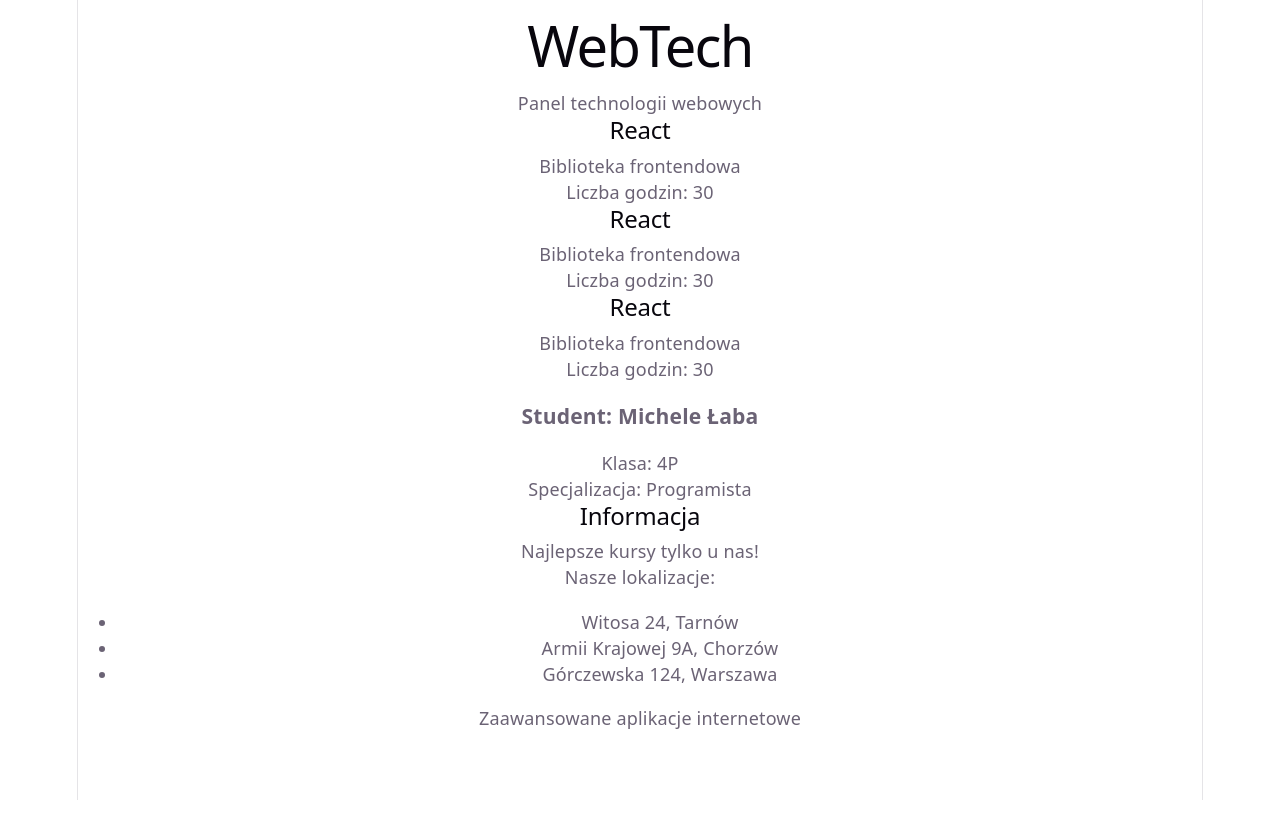
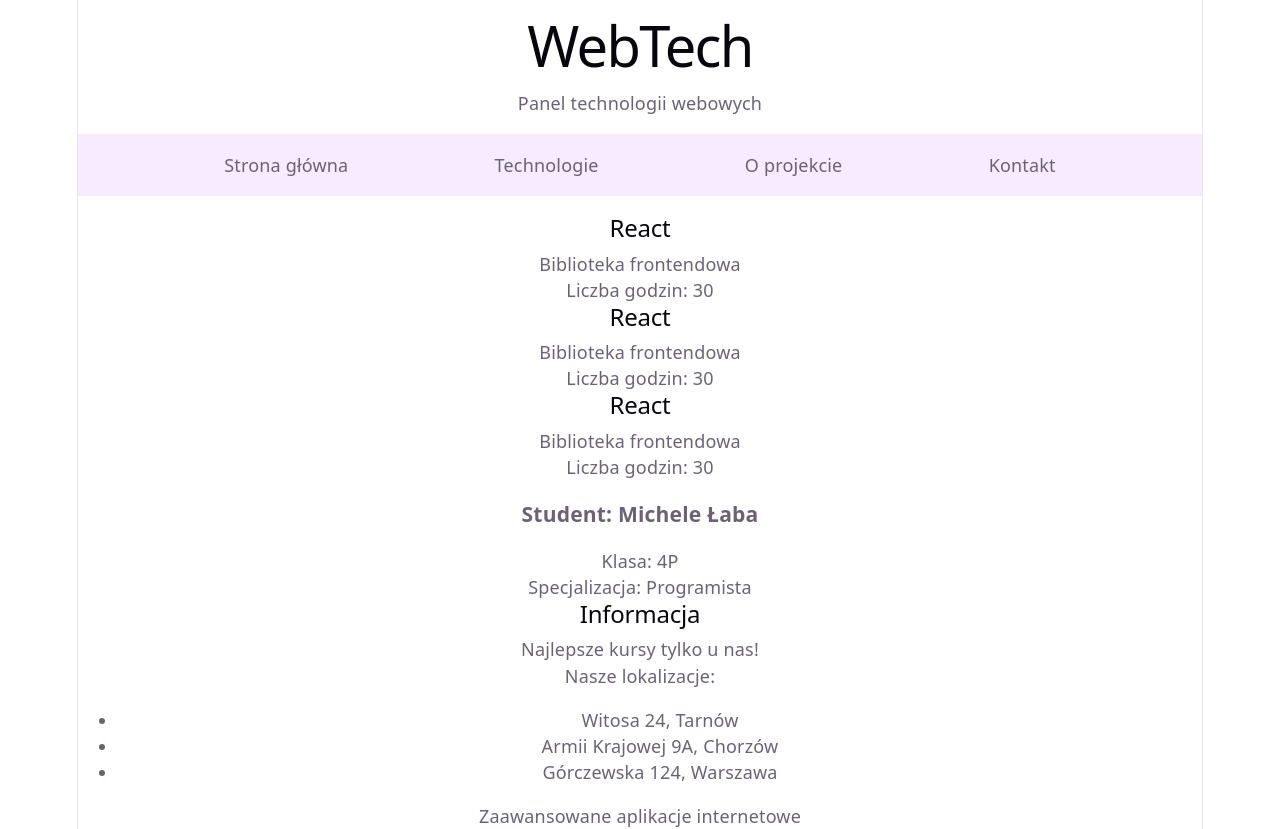
Before and after one commit to ml-zst-17/ML_17_2026_WebTech, a React (Vite) app: page / in a window 1280 px wide. Before the commit the page ends 800 px from the top, so only its background shows below. Built offline with nearby package versions, Linux system fonts and the light colour scheme.

Commit message:
Zadanie dodatkowe

```diff
--- a/src/App.css
+++ b/src/App.css
@@ -188,3 +188,14 @@
     border-right-color: var(--border);
   }
 }
+
+nav > ul {
+  background-color: var(--accent-bg);
+  display: flex;
+  justify-content: space-evenly;
+  padding: 1em 0;
+}
+
+nav > ul > li {
+  display: inline-block;
+}
--- a/src/App.jsx
+++ b/src/App.jsx
@@ -6,11 +6,14 @@ import Technology from './components/Technology';
 import Footer from './components/Footer';
 import Student from './components/Student';
 import InfoBox from './components/InfoBox';
+import Navigation from './components/Navigation';
 
 function App() {
   return (
     <>
       <Header />
+
+      <Navigation />
 
       <main>
         <Technology />
--- /dev/null
+++ b/src/components/Navigation.jsx
@@ -0,0 +1,14 @@
+function Navigation() {
+    return (
+        <nav>
+            <ul>
+                <li>Strona główna</li>
+                <li>Technologie</li>
+                <li>O projekcie</li>
+                <li>Kontakt</li>
+            </ul>
+        </nav>
+    )
+}
+
+export default Navigation;
```
